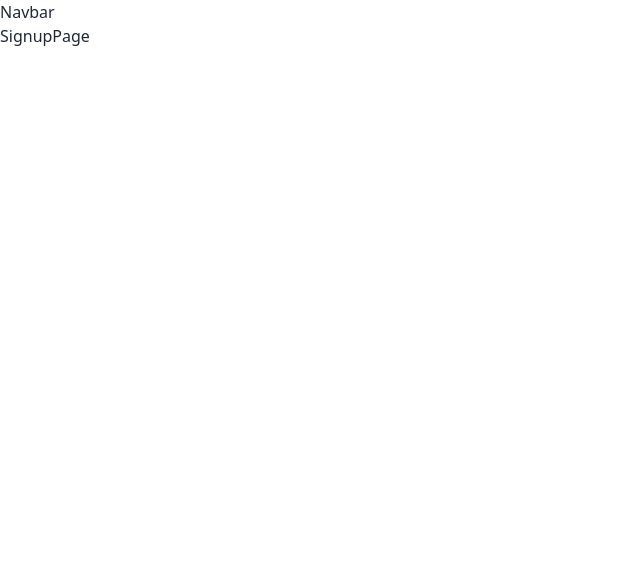
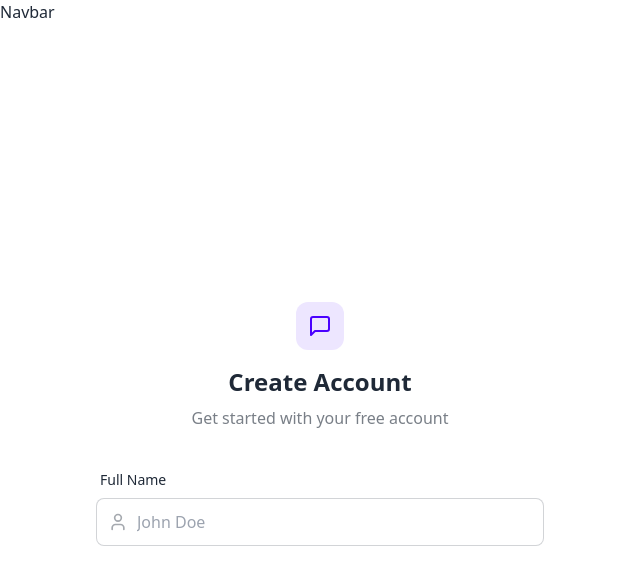
Before and after one commit to Huzaifa-Khan-Official/Chat-App, a React (Vite) app in the folder frontend/: page /signup in a window 1280 px wide. Shown: the top 584 px of the page, without its empty margins (0-640 px from the left). Built offline with nearby package versions, Linux system fonts and the light colour scheme; no server answers.

Commit message:
working with signup page UI

```diff
--- a/frontend/src/pages/SignupPage.jsx
+++ b/frontend/src/pages/SignupPage.jsx
@@ -1,8 +1,64 @@
-import React from 'react'
+import React, { useState } from 'react'
+import { useAuthStore } from '../store/useAuthStore';
+import { MessageSquare, User } from 'lucide-react';
 
 const SignupPage = () => {
+  const [showPassword, setShowPasword] = useState(false);
+  const [formData, setFormData] = useState({
+    fullName: "",
+    email: "",
+    password: "",
+  });
+  const { signup, isSigningUp } = useAuthStore();
+  const validateForm = () => { };
+  const handleSubmit = (e) => {
+    e.preventDefault();
+  };
+
   return (
-    <div>SignupPage</div>
+    <div className='min-h-screen grid lg:grid-cols-2'>
+      {/* leftSide */}
+      <div className='flex flex-col justify-center items-center p-6 sm:p-12'>
+        <div className="w-full max-w-md space-y-8">
+          {/* LOGO */}
+          <div className="text-center mb-8">
+            <div className="flex flex-col items-center gap-2 group">
+              <div className="size-12 rounded-xl bg-primary/10 flex items-center justify-center group-hover:bg-primary/20 transition-colors">
+                <MessageSquare className='size-6 text-primary' />
+              </div>
+              <h1 className="text-2xl font-bold mt-2">Create Account</h1>
+              <p className="text-base-content/60">
+                Get started with your free account
+              </p>
+            </div>
+          </div>
+
+          {/* FORM */}
+          <form onSubmit={handleSubmit} className='space-y-6'>
+            <div className="form-control">
+              <label className="label">
+                <span className="label-text font-medium">Full Name</span>
+              </label>
+              <div className="relative">
+                <div className="absolute inset-y-0 left-0 pl-3 flex items-center pointer-events-none">
+                  <User className="size-5 text-base-content/40" />
+                </div>
+                <input
+                  type="text"
+                  className={`input input-bordered w-full pl-10`}
+                  placeholder="John Doe"
+                  value={formData.fullName}
+                  onChange={(e) => setFormData({ ...formData, fullName: e.target.value })}
+                />
+              </div>
+            </div>
+
+          </form>
+
+        </div>
+
+      </div>
+    </div>
   )
 }
 
--- a/frontend/src/store/useAuthStore.js
+++ b/frontend/src/store/useAuthStore.js
@@ -20,5 +20,9 @@
         } finally {
             set({ isCheckingAuth: false });
         }
+    },
+
+    signup: async (data) => {
+
     }
 }))
```
